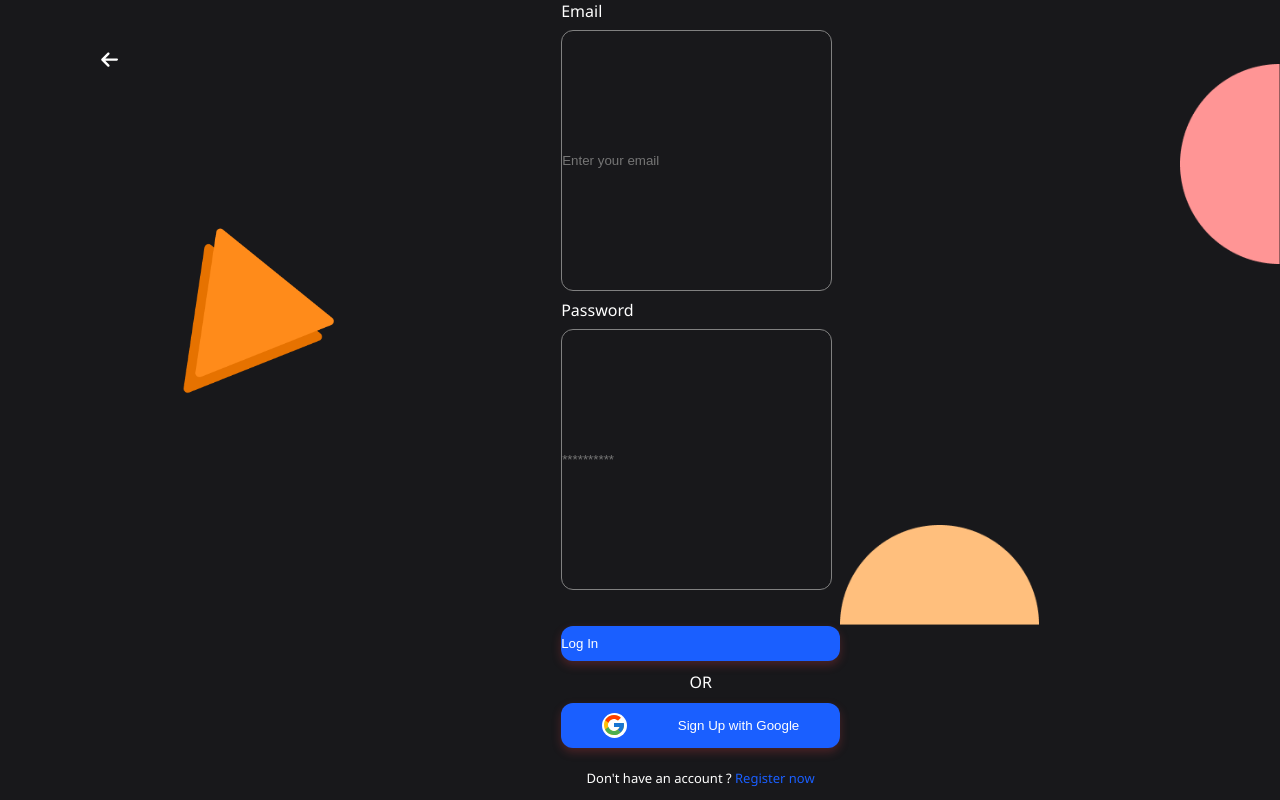
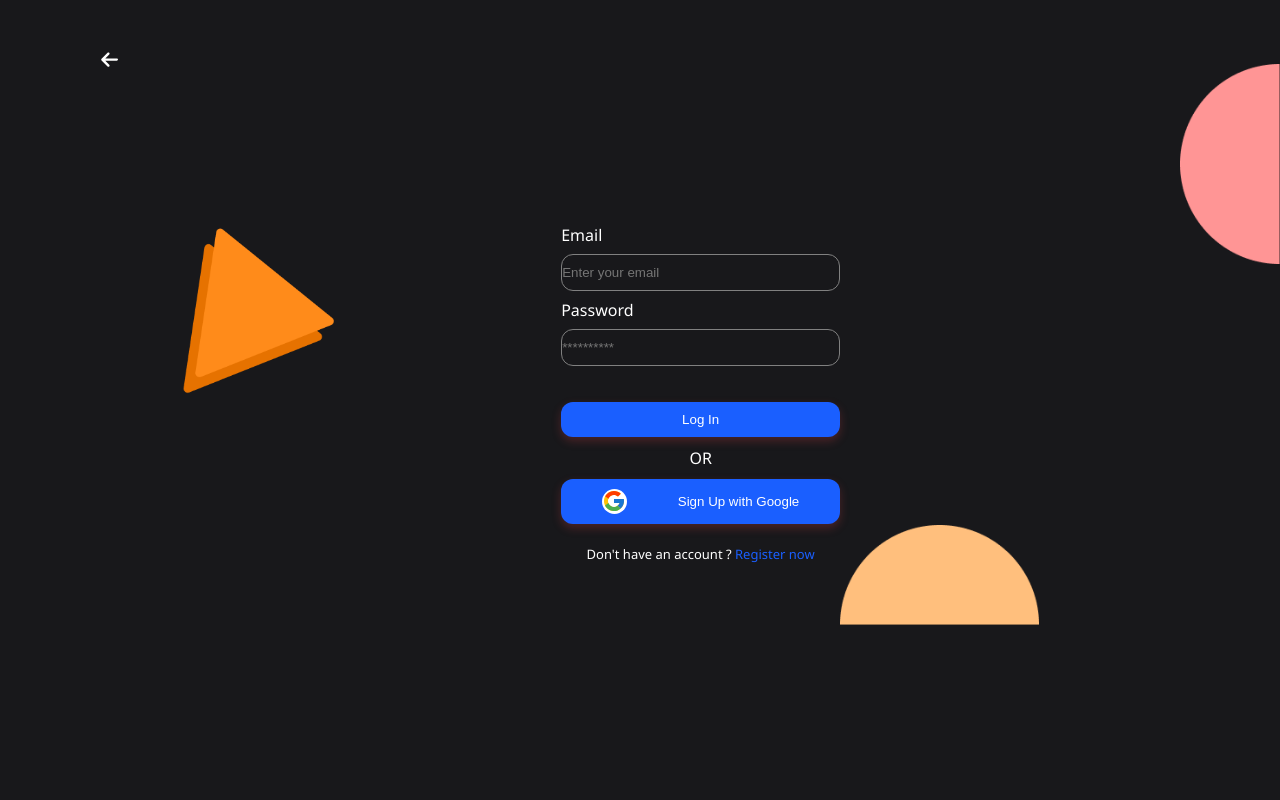
Before and after one commit to PriyankaTilekar06/Form_Builder_App_Frontend, a React (Vite) app: page / in a window 1280 px wide. Built offline with nearby package versions, Linux system fonts and the light colour scheme; no server answers.

Commit message:
committed

```diff
--- a/src/App.jsx
+++ b/src/App.jsx
@@ -13,8 +13,8 @@ import Form from "./pages/FormPage/Form";
 import Response from "./pages/Response/Response";
 import SharedForm from "./pages/SharedForm/SharedForm";
 
-// axios.defaults.baseURL = 'http://localhost:8000'
-axios.defaults.baseURL = 'https://form-builder-app-backend.vercel.app/'
+axios.defaults.baseURL = 'http://localhost:8000'
+// axios.defaults.baseURL = 'https://form-builder-app-backend.vercel.app/'
 axios.defaults.withCredentials = true
 
 function App() {
--- a/src/pages/LoginPage/Login.jsx
+++ b/src/pages/LoginPage/Login.jsx
@@ -63,7 +63,7 @@ export default function Login() {
           value={data.password}
           onChange={(e) => setData({ ...data, password: e.target.value })}
         />
-        <button type="submit" className={styles.login}>
+        <button type="submit" className={styles.formLogin}>
           Log In
         </button>
         <p className={styles.or}>OR</p>
--- a/src/pages/LoginPage/LoginPage.module.css
+++ b/src/pages/LoginPage/LoginPage.module.css
@@ -36,7 +36,7 @@
     color: #fff;
 }
 
-.login{
+.formLogin{
     border: none;
     background-color: #1A5FFF;
     color: #fff;
@@ -45,6 +45,9 @@
     margin-top: 10%;
     box-shadow: 0px 4px 10px 0px #E9444B40;
     cursor: pointer;
+    display: flex;
+    align-items: center;
+    justify-content: center;
 }
 
 .or{
--- a/src/pages/RegisterPage/Register.module.css
+++ b/src/pages/RegisterPage/Register.module.css
@@ -44,6 +44,9 @@
     padding: 10px 0 10px 0;
     margin-top: 10%;
     box-shadow: 0px 4px 10px 0px #E9444B40;
+    display: flex;
+    align-items: center;
+    justify-content: center;
     cursor: pointer;
 }
 
--- a/src/pages/SharedForm/SharedForm.jsx
+++ b/src/pages/SharedForm/SharedForm.jsx
@@ -283,6 +283,7 @@ export default function SharedForm() {
         {currentInputIndex < formInputs.length && (
           <>
             <input
+            className={styles.shareInput}
               placeholder="Type a message..."
               type="text"
               onKeyDown={(e) => {
--- a/src/pages/SharedForm/SharedForm.module.css
+++ b/src/pages/SharedForm/SharedForm.module.css
@@ -211,7 +211,7 @@
     border-top: 1px solid #ddd;
   }
 
-  input {
+  .shareInput {
     flex: 1;
     padding: 0.5rem;
     margin-right: 0.5rem;
```
